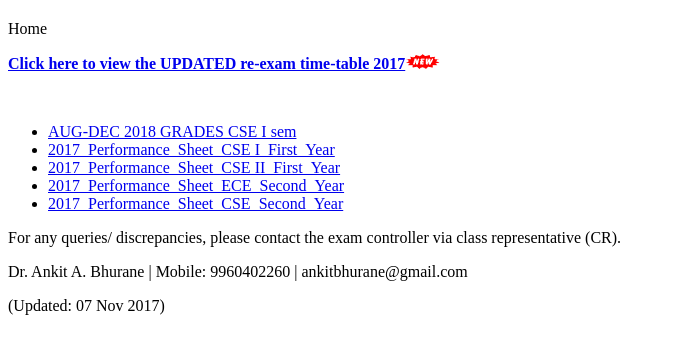
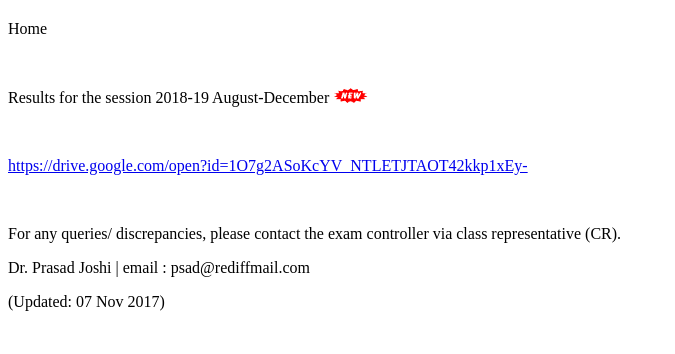
Before and after one commit to iiitnagpur/Results, a plain HTML site: page index.html in a window 1280 px wide. Shown: the part 86-440 px from the top of the page, without its empty margins (0-675 px from the left). Drawn offline with Linux system fonts and the light colour scheme.

Commit message:
Update index.html

```diff
--- a/index.html
+++ b/index.html
@@ -6,17 +6,13 @@
 <div id="test-header" class="accordion_headings header_highlight">Home</div>
 <div id="test-content">
 <div class="accordion_child">
-<p><strong><a href="./ReExam_2017.pdf">Click here to view the UPDATED re-exam time-table 2017</a><img src="style/new.gif" alt="new" width="35" height="15" /></strong></p>
 <p>&nbsp;</p>
-<ul>
-<li><a href="https://docs.google.com/spreadsheets/d/115QOPPkgu3usVUwAseb3qTSL7EZeqr8-ACCGXpiYm08/edit?usp=sharing">AUG-DEC 2018 GRADES CSE I sem</a></li>
-<li><a href="https://docs.google.com/spreadsheets/d/1TkffKx4Jg22ATyzm7brQKofn_Tqhy71Pc2r9XitOo6g/edit?usp=sharing" target="_blank" rel="noopener" data-saferedirecturl="https://www.google.com/url?hl=en&amp;q=https://docs.google.com/spreadsheets/d/1TkffKx4Jg22ATyzm7brQKofn_Tqhy71Pc2r9XitOo6g/edit?usp%3Dsharing&amp;source=gmail&amp;ust=1512536810952000&amp;usg=AFQjCNHxuAb4_qAu5e6pntu-7R3c06Je0Q">2017_Performance_Sheet_CSE I_First_Year</a></li>
-<li><a href="https://docs.google.com/spreadsheets/d/1ko1coPyyBra3SubE3flyPq8tvdT3xp91XQl2D6cWZDo/edit?usp=sharing" target="_blank" rel="noopener" data-saferedirecturl="https://www.google.com/url?hl=en&amp;q=https://docs.google.com/spreadsheets/d/1ko1coPyyBra3SubE3flyPq8tvdT3xp91XQl2D6cWZDo/edit?usp%3Dsharing&amp;source=gmail&amp;ust=1512536810952000&amp;usg=AFQjCNHLPfMgG0eDp9elT9oL9Wt4FkHgtA">2017_Performance_Sheet_CSE II_First_Year</a></li>
-<li><a href="https://docs.google.com/spreadsheets/d/1uMFhd4pzz5SdVjPVr5vtV5dyzrDpLXBQm611pDl9mFk/edit?usp=sharing" target="_blank" rel="noopener" data-saferedirecturl="https://www.google.com/url?hl=en&amp;q=https://docs.google.com/spreadsheets/d/1uMFhd4pzz5SdVjPVr5vtV5dyzrDpLXBQm611pDl9mFk/edit?usp%3Dsharing&amp;source=gmail&amp;ust=1512536810952000&amp;usg=AFQjCNE0wR2XSkZ2vvJVB7A7VYhwCVLS1Q">2017_Performance_Sheet_ECE_Second_Year</a></li>
-<li><a href="https://docs.google.com/spreadsheets/d/1DuZ_OWkjC20dGF3GxYhmYLUyEY0MrR05QRED33g3c_k/edit?usp=sharing" target="_blank" rel="noopener" data-saferedirecturl="https://www.google.com/url?hl=en&amp;q=https://docs.google.com/spreadsheets/d/1DuZ_OWkjC20dGF3GxYhmYLUyEY0MrR05QRED33g3c_k/edit?usp%3Dsharing&amp;source=gmail&amp;ust=1512536810952000&amp;usg=AFQjCNFpEYWspXEq5HG2vw_1wydEbNRufQ">2017_Performance_Sheet_CSE_Second_Year</a></li>
-</ul>
+<p>Results for the session 2018-19 August-December <img src="style/new.gif" alt="new" width="35" height="15" /></p>
+<p>&nbsp;</p>
+<p><a href="https://drive.google.com/open?id=1O7g2ASoKcYV_NTLETJTAOT42kkp1xEy-">https://drive.google.com/open?id=1O7g2ASoKcYV_NTLETJTAOT42kkp1xEy-</a></p>
+<p>&nbsp;</p>
 <p>For any queries/ discrepancies, please contact the exam controller via class representative (CR).</p>
-<p>Dr. Ankit A. Bhurane | Mobile: 9960402260 | ankitbhurane@gmail.com</p>
+<p>Dr. Prasad Joshi | email : psad@rediffmail.com</p>
 <p>(Updated: 07 Nov 2017)</p>
 </div>
 </div>
```
